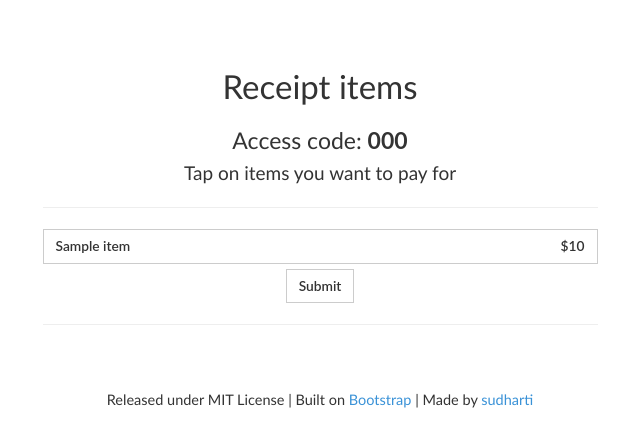
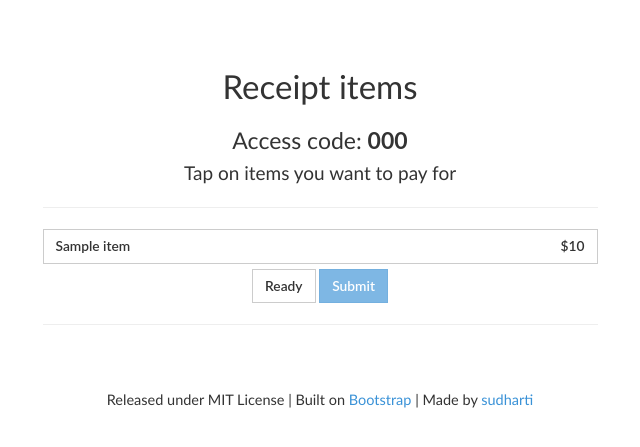
Before and after one commit to kiangkuang/WhoPay, a CodeIgniter app: the page made by application/views/receipt.php in a window 1280 px wide. Shown: the top 447 px of the page, without its empty margins (320-960 px from the left). Run offline with CodeIgniter, Linux system fonts and the light colour scheme; the template is opened without the code that fills it: most values are stand-ins (such as "Sample title", 1, 10 or a date in 2020); style sheets or scripts are compiled from the project's sources; some libraries are stand-ins or nearby versions; some web fonts are replaced.

Commit message:
submission ajax

```diff
--- a/application/views/receipt.php
+++ b/application/views/receipt.php
@@ -22,15 +22,17 @@
 					<h3> Access code: <b><?= $receiptCode ?></b></h3>
 					<h4>Tap on items you want to pay for</h4>
 					<hr>
-					<form action="/main/result" method="post">
+					<form action="/index.php/main/ready" method="post">
+						<input type="hidden" name="userId" value="<?= $userId ?>">
 						<?php foreach ($items as $item): ?>
 						    <span class="button-checkbox">
-						        <button type="button" class="btn btn-block" data-color="success" style="margin-bottom:5px;"><span class="pull-left"><?= $item->name?></span><span class="pull-right">$<?= $item->cost ?></span></button>
-						        <input type="checkbox" class="hidden" name="<?= $item->id ?>" value="1"/>
+						        <button type="button" class="btn btn-block" data-color="success" style="margin-bottom:5px;"><span class="pull-left"><?= $item->name ?></span><span class="pull-right">$<?= $item->cost ?></span></button>
+						        <input type="checkbox" class="hidden" name="itemId" value="<?= $item->id ?>"/>
 						    </span>
 						<?php endforeach; ?>
 
-						<button type="submit" class="btn btn-default" value="Submit">Submit</button>
+						<button id="ready" type="submit" class="btn btn-default">Ready</button>
+						<a href="/index.php/main/result" id="submit" class="btn btn-primary disabled">Submit</a>
 					</form>
 				</div>
 				<hr>
@@ -104,5 +106,31 @@
 		    });
 		});
 	</script>
+	<script>
+		// Attach a submit handler to the form
+		$( "form" ).submit(function( event ) {
+
+		  // Stop form from submitting normally
+		  event.preventDefault();
+
+		  // Get some values from elements on the page:
+		  var $form = $( this );
+		  var userId = $form.find( "input[name='userId']" ).val();
+		  var checked = $("input:checked");
+		  var items = [];
+		  for (var i = 0; i <checked.length; i++) {
+		  	items[i] = $(checked[i]).val();
+		  };
+		  var url = $form.attr( "action" );
+
+		  // Send the data using post
+		  var posting = $.post( url, { userId: userId, items: items } );
+
+		  posting.done(function( data ) {
+		  	$('#ready').addClass('disabled');
+		  	$('#submit').removeClass('disabled');
+		  });
+		});
+	</script>
 </body>
 </html>
```
Also changed, not shown: application/controllers/Main.php (+13 -0 lines).
